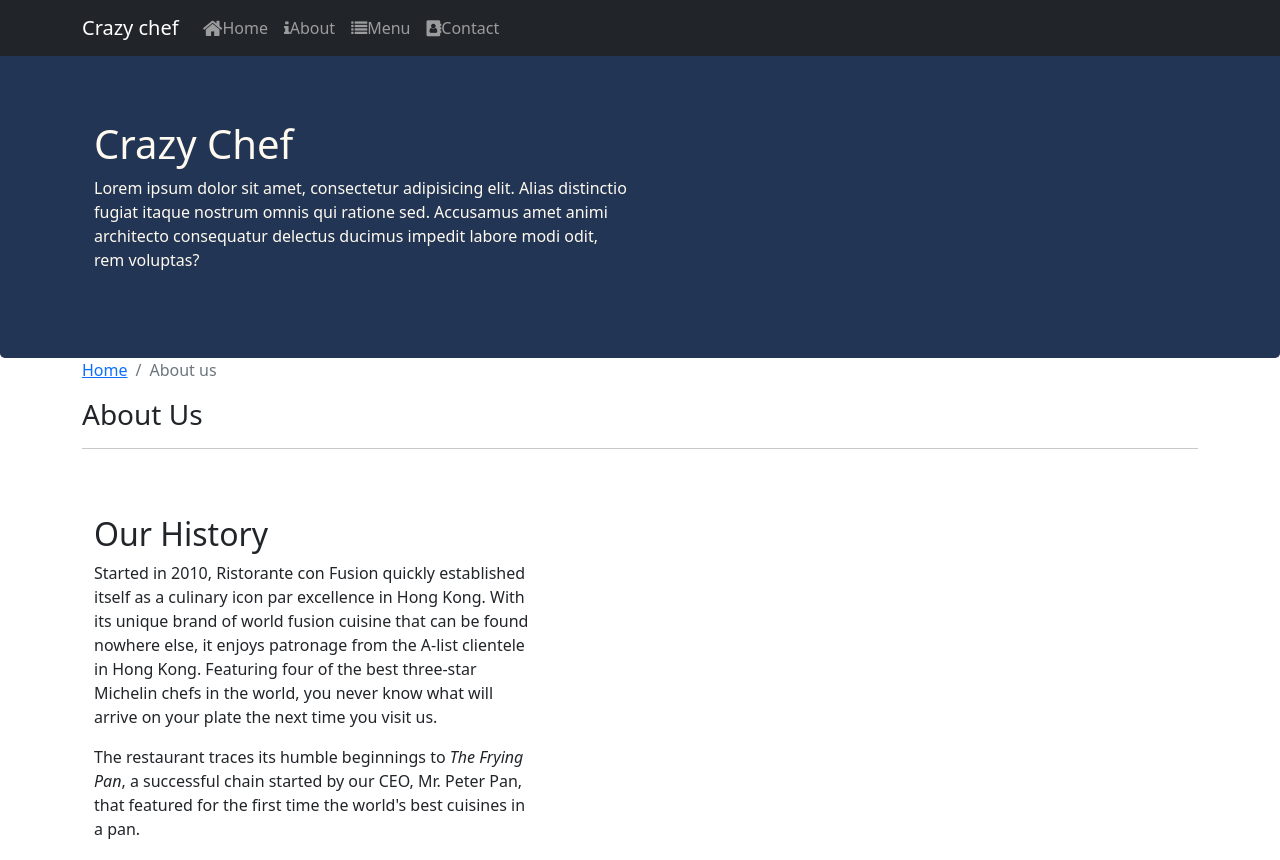
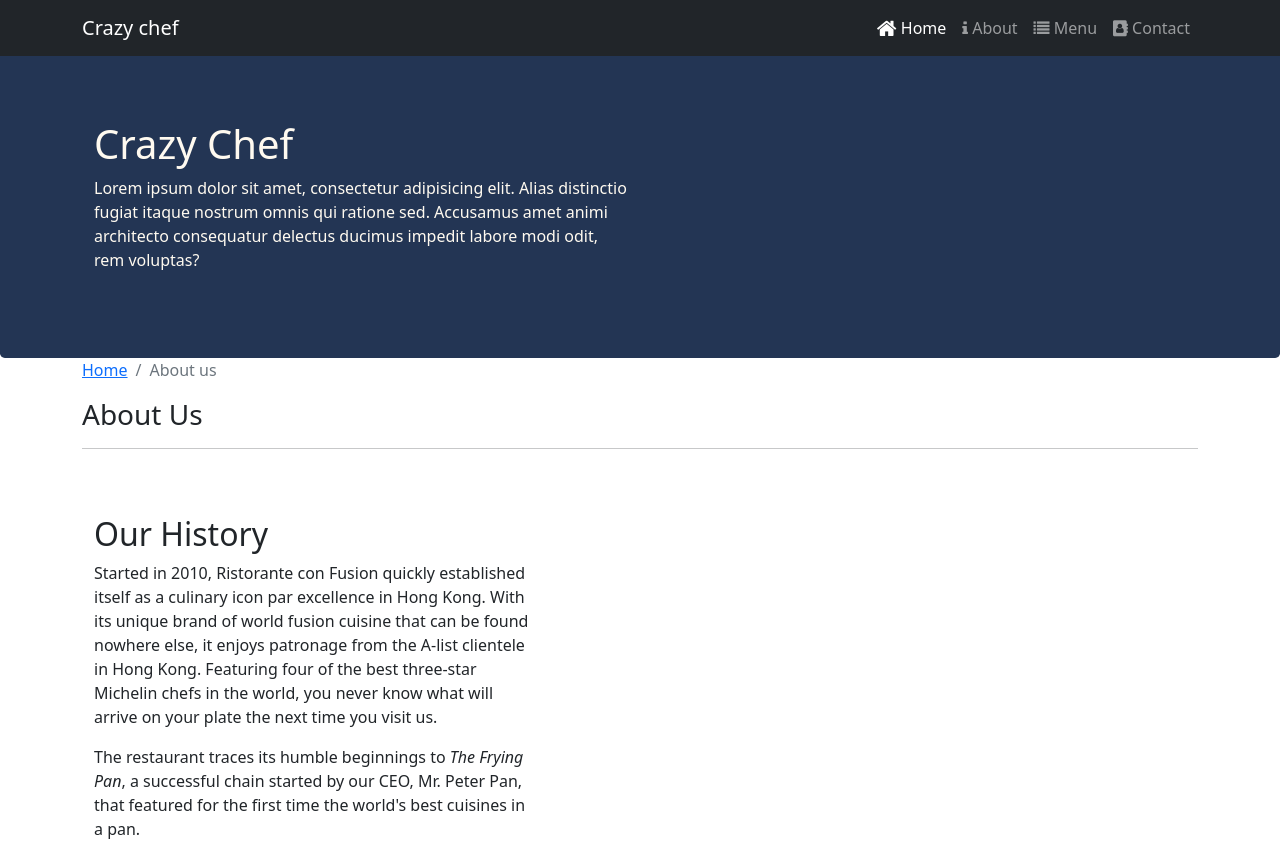
Before and after one commit to RFNshare/bootstrap5, a website: page aboutus.html in a window 1280 px wide. Shown: the top 860 px of the page. Drawn offline with nearby package versions, Linux system fonts and the light colour scheme; files whose address does not match are found by name.

Commit message:
Navbar margin correction in aboutus

```diff
--- a/aboutus.html
+++ b/aboutus.html
@@ -25,17 +25,17 @@
                     data-bs-toggle="collapse" type="button">
                 <span class="navbar-toggler-icon"></span>
             </button>
-            <a class="navbar-brand mr-auto" href="index.html">Crazy chef</a>
+            <a class="navbar-brand me-auto order-first" href="index.html">Crazy chef</a>
             <div class="collapse navbar-collapse" id="navCollapse">
-                <ul class="navbar-nav mr-auto">
+                <ul class="navbar-nav ms-auto">
                     <!--                li.nav-item*4>a.nav-link[href=#]-->
-                    <li class="nav-item active"><a class="nav-link" href="index.html"><span
-                            class="fa fa-home fa-lg"></span>Home</a></li>
+                    <li class="nav-item"><a class="nav-link active" href="index.html"><span
+                            class="fa fa-home fa-lg"></span>&nbsp;Home</a></li>
                     <li class="nav-item"><a class="nav-link" href="aboutus.html"><span
-                            class="fa fa-info"></span>About</a></li>
-                    <li class="nav-item"><a class="nav-link" href="#"><span class="fa fa-list"></span>Menu</a></li>
+                            class="fa fa-info"></span>&nbsp;About</a></li>
+                    <li class="nav-item"><a class="nav-link" href="#"><span class="fa fa-list"></span>&nbsp;Menu</a></li>
                     <li class="nav-item"><a class="nav-link" href="#"><span
-                            class="fa fa-address-book"></span>Contact</a></li>
+                            class="fa fa-address-book"></span>&nbsp;Contact</a></li>
                 </ul>
             </div>
 
```
Also changed, not shown: index.html (+1 -1 lines).
